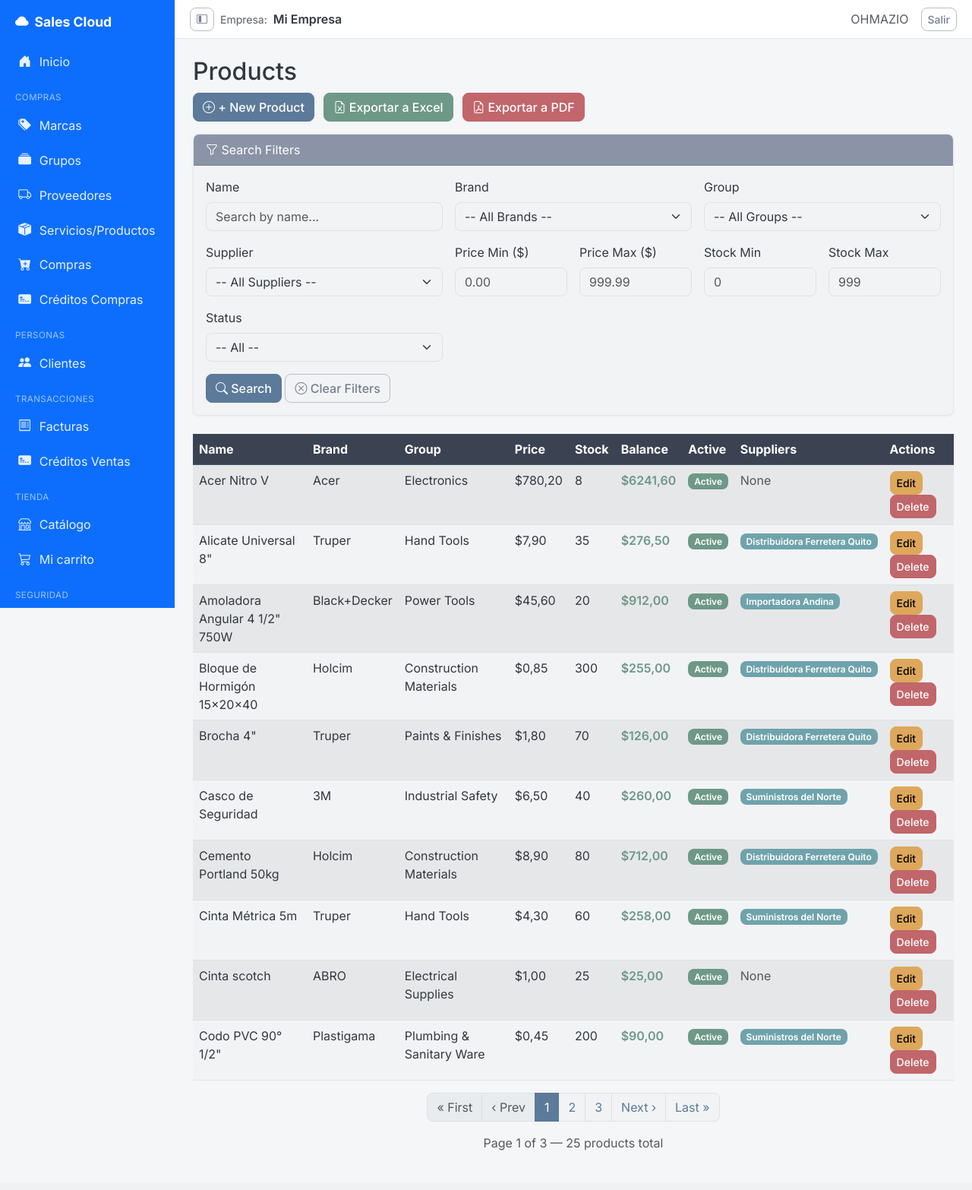
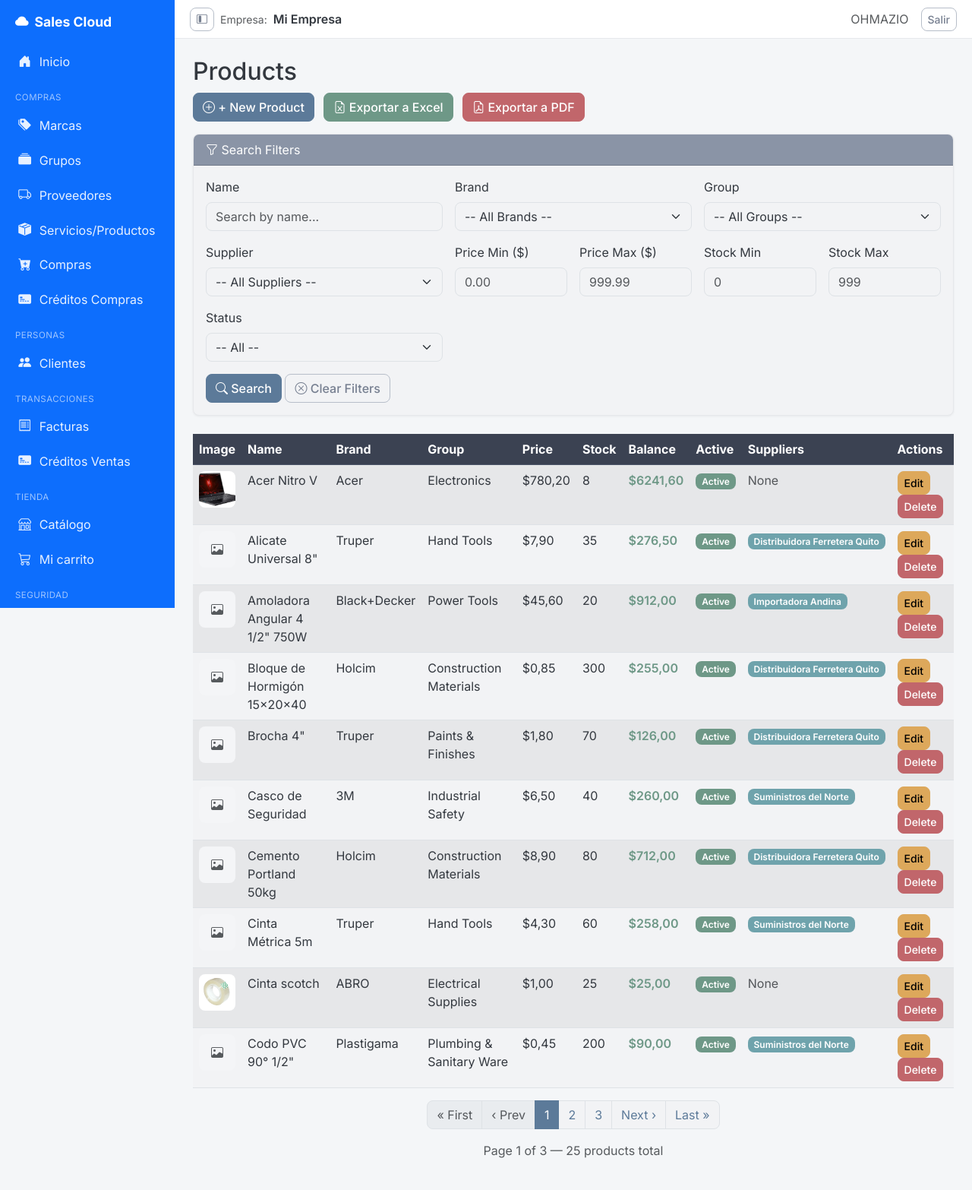
Before and after one commit to CamiloR2109/Sales_A2, a Django app: page /products/ in a window 1280 px wide. Shown: the whole page at 76% size. Before the commit the page ends 1514 px from the top, so only its background shows below. Run offline with Django 5.2, Linux system fonts and the light colour scheme; a user stored in the database is signed in; data comes from the database, SQL or seed files in the repository.

Commit message:
columna de imagenes

```diff
--- a/billing/templates/billing/product_list.html
+++ b/billing/templates/billing/product_list.html
@@ -127,6 +127,7 @@
 <table class="table table-striped table-hover">
   <thead class="table-dark">
     <tr>
+      <th>Image</th>
       <th>Name</th>
       <th>Brand</th>
       <th>Group</th>
@@ -141,6 +142,17 @@
   <tbody>
     {% for item in items %}
     <tr>
+      <td>
+        {% if item.image %}
+          <img src="{{ item.image.url }}" alt="{{ item.name }}"
+               style="width: 48px; height: 48px; object-fit: cover;" class="rounded">
+        {% else %}
+          <div class="d-flex align-items-center justify-content-center bg-light rounded text-muted"
+               style="width: 48px; height: 48px;">
+            <i class="bi bi-image"></i>
+          </div>
+        {% endif %}
+      </td>
       <td>{{ item.name }}</td>
       <td>{{ item.brand.name }}</td>
       <td>{{ item.group.name }}</td>
@@ -175,7 +187,7 @@
       </td>
     </tr>
     {% empty %}
-    <tr><td colspan="9" class="text-center">No products found.</td></tr>
+    <tr><td colspan="10" class="text-center">No products found.</td></tr>
     {% endfor %}
   </tbody>
 </table>
```
